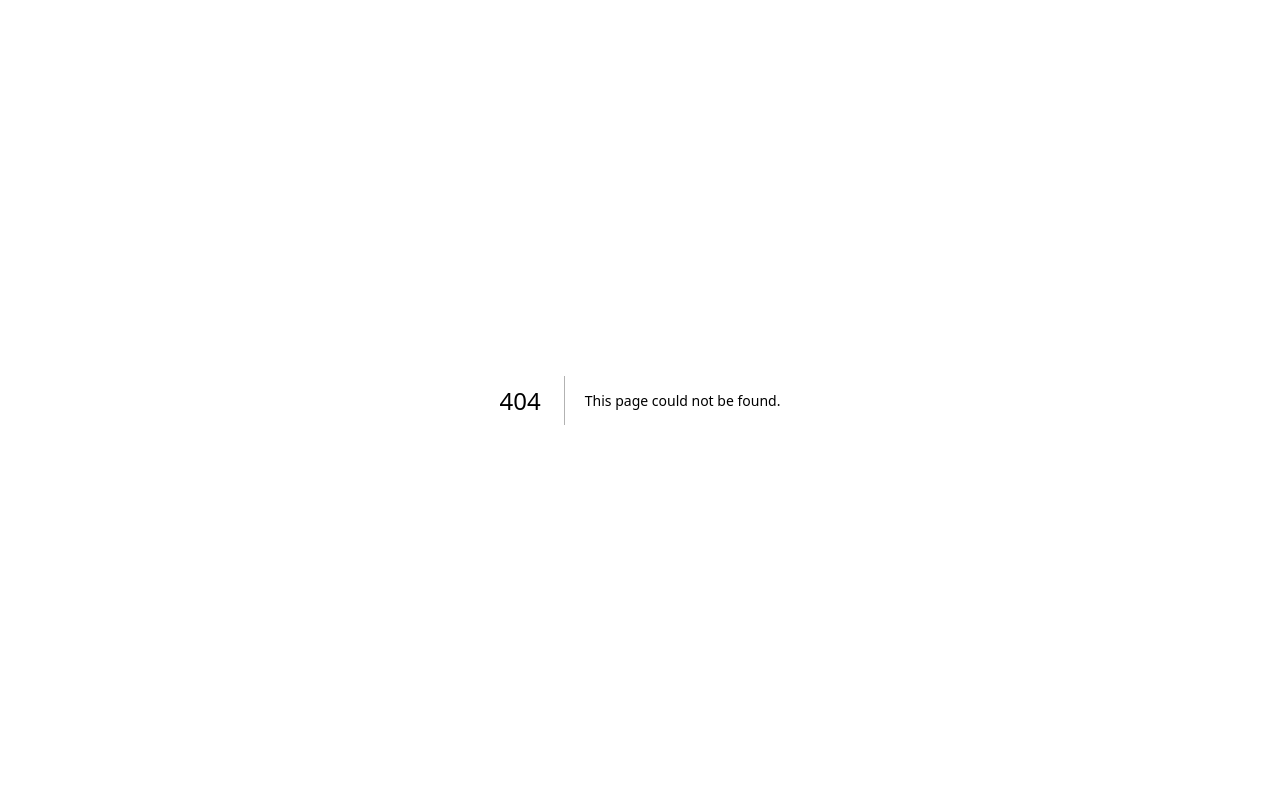
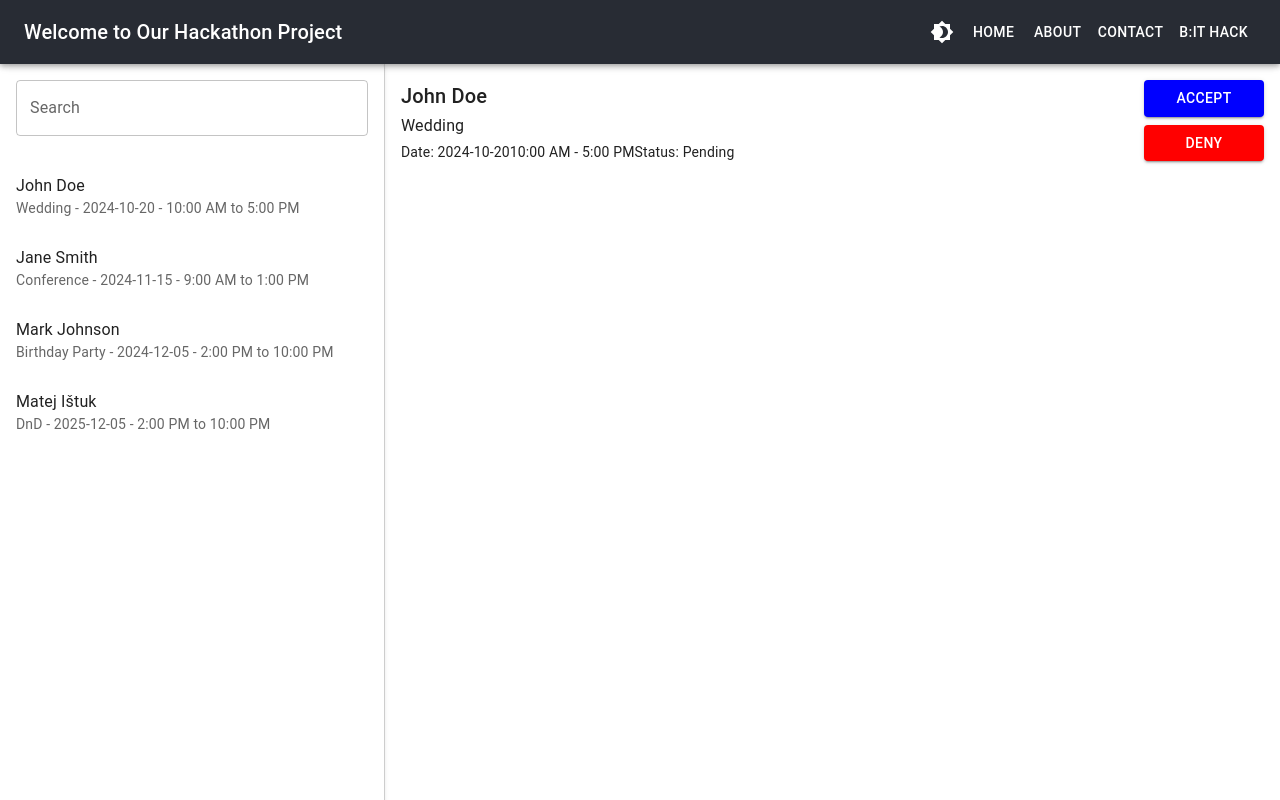
Before and after one commit to samuellucic/bit-hackathon-public, a Next.js app in the folder client/: page /reservation-dashboard in a window 1280 px wide. Before the commit this address had no page. Built offline with nearby package versions, Linux system fonts and the light colour scheme.

Commit message:
accept/deny buttons (#17)

```diff
--- a/client/src/app/(pages)/req-dashboard/page.tsx
+++ b/client/src/app/(pages)/reservation-dashboard/page.tsx
@@ -1,6 +1,6 @@
 'use client';
 import React, { ChangeEvent, useCallback, useMemo, useState } from 'react';
-import { Box, Divider, List, ListItem, ListItemText, Paper, TextField, Typography } from '@mui/material';
+import { Box, Button, Divider, List, ListItem, ListItemText, Paper, TextField, Typography } from '@mui/material';
 
 type Reservation = {
   id: number;
@@ -91,9 +91,9 @@ export default function CommunityHomeReservations() {
         </List>
       </Paper>
       <Divider orientation="vertical" flexItem />
-      <Box p={2} flex={1}>
+      <Box p={2} flex={1} display="flex" justifyContent="space-between" alignItems="flex-start">
         {selectedReservation && (
-          <Box>
+          <Box flexGrow={1}>
             <Typography variant="h6">{selectedReservation.name}</Typography>
             <Typography variant="subtitle1">{selectedReservation.cause}</Typography>
             <Typography variant="body2">Date: {selectedReservation.date}</Typography>
@@ -103,6 +103,17 @@ export default function CommunityHomeReservations() {
             <Typography variant="body2">Status: {selectedReservation.status}</Typography>
           </Box>
         )}
+
+        {selectedReservation && (
+          <Box display="flex" flexDirection="column" alignItems="flex-end" ml={2}>
+            <Button variant="contained" color="primary" sx={{ backgroundColor: 'blue', mb: 1, minWidth: '120px' }}>
+              Accept
+            </Button>
+            <Button variant="contained" color="secondary" sx={{ backgroundColor: 'red', minWidth: '120px' }}>
+              Deny
+            </Button>
+          </Box>
+        )}
       </Box>
     </Box>
   );
```
